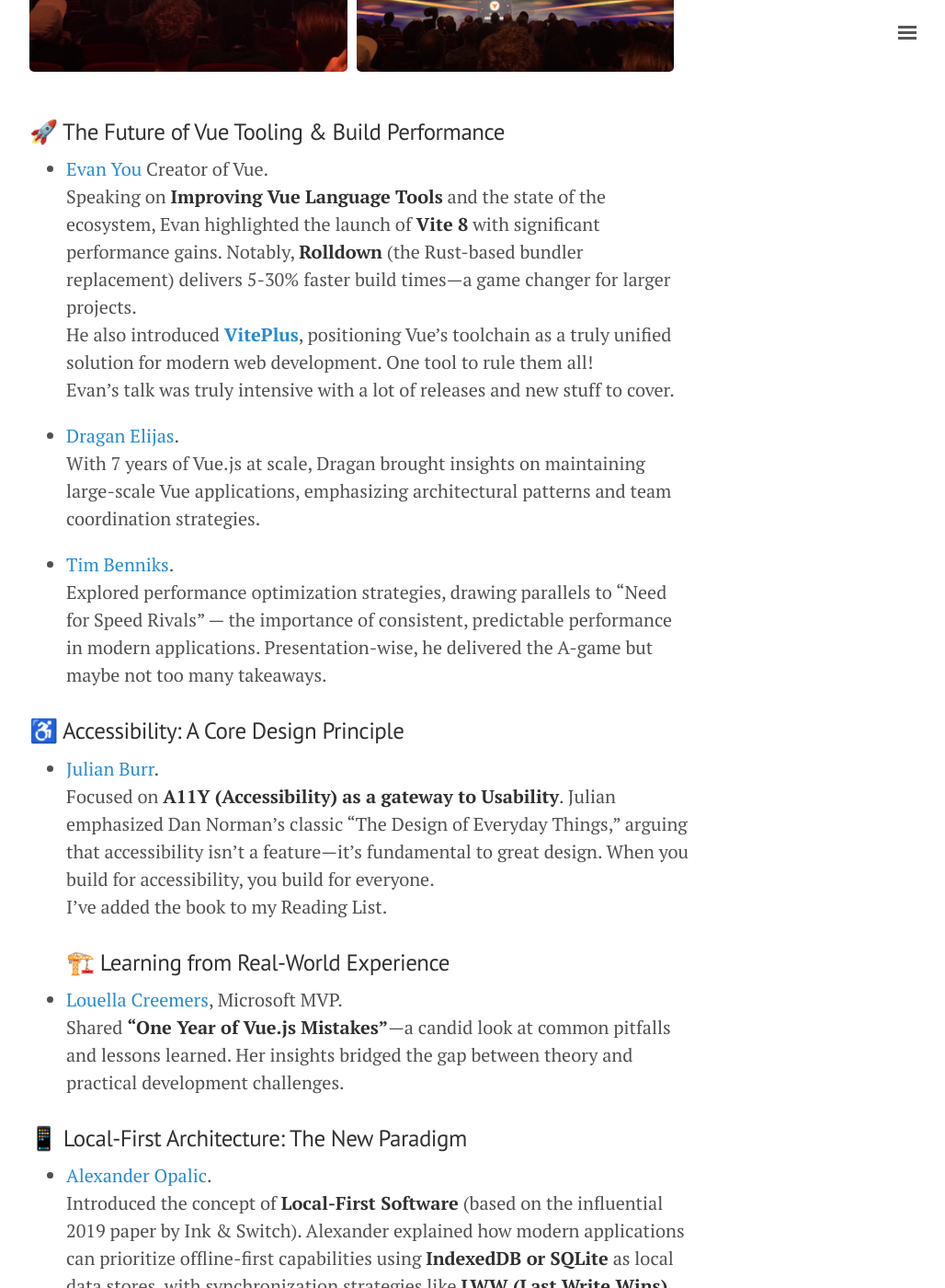
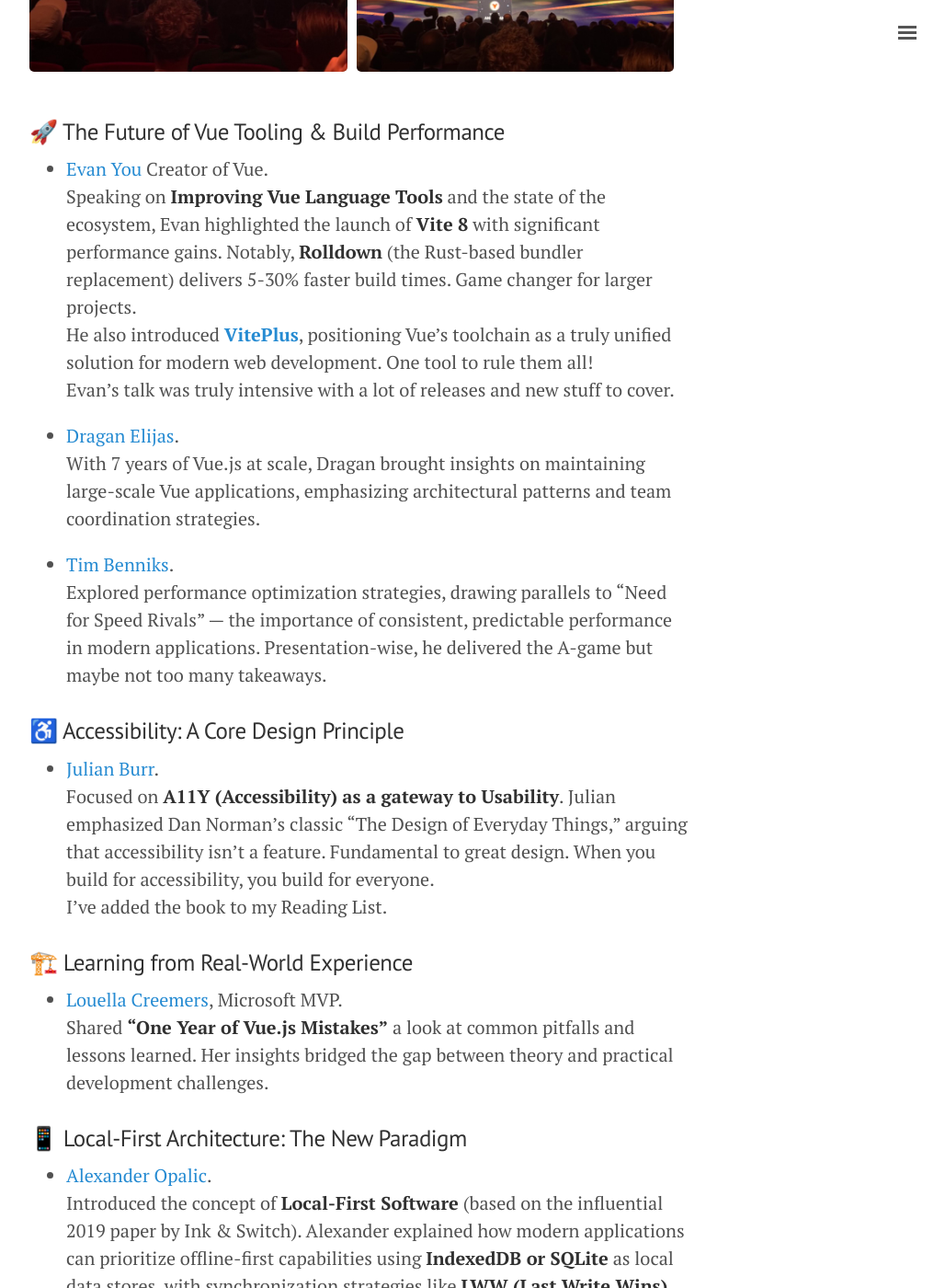
Before and after one commit to perwramdemark/perwramdemark.github.io, a Jekyll site: the page built from _posts/2026-03-13-vuejs-conference-amsterdam-day-two.md, in a window 1280 px wide and 1400 px high, scrolled down 805 px. Shown: the whole window at 92% size, without its empty margins (248-1276 px from the left). Built offline with Jekyll 4.4.1, drawn with Linux system fonts in a browser that asks for light colours; nearby versions of some CDN libraries; some of the changed text lies outside the part shown.

Commit message:
Corrections

```diff
--- a/_posts/2026-03-13-vuejs-conference-amsterdam-day-two.md
+++ b/_posts/2026-03-13-vuejs-conference-amsterdam-day-two.md
@@ -16,7 +16,7 @@
 ### 🚀 The Future of Vue Tooling & Build Performance
 
 * [Evan You](https://twitter.com/youyuxi) Creator of Vue.<br/>
-Speaking on **Improving Vue Language Tools** and the state of the ecosystem, Evan highlighted the launch of **Vite 8** with significant performance gains. Notably, **Rolldown** (the Rust-based bundler replacement) delivers 5-30% faster build times—a game changer for larger projects.
+Speaking on **Improving Vue Language Tools** and the state of the ecosystem, Evan highlighted the launch of **Vite 8** with significant performance gains. Notably, **Rolldown** (the Rust-based bundler replacement) delivers 5-30% faster build times. Game changer for larger projects.
 <br/>He also introduced [**VitePlus**](https://viteplus.dev/), positioning Vue's toolchain as a truly unified solution for modern web development. One tool to rule them all!<br/>
 Evan's talk was truly intensive with a lot of releases and new stuff to cover.
 
@@ -30,12 +30,13 @@
 ### ♿ Accessibility: A Core Design Principle
 
 * [Julian Burr](https://bsky.app/profile/julianburr.de).<br/>
-Focused on **A11Y (Accessibility) as a gateway to Usability**. Julian emphasized Dan Norman's classic "The Design of Everyday Things," arguing that accessibility isn't a feature—it's fundamental to great design. When you build for accessibility, you build for everyone.
+Focused on **A11Y (Accessibility) as a gateway to Usability**. Julian emphasized Dan Norman's classic "The Design of Everyday Things," arguing that accessibility isn't a feature. Fundamental to great design. When you build for accessibility, you build for everyone.
 <br/>I've added the book to my Reading List.
+
 ### 🏗️ Learning from Real-World Experience
 
 * [Louella Creemers](https://louella.dev/), Microsoft MVP.<br/>
-Shared **"One Year of Vue.js Mistakes"**—a candid look at common pitfalls and lessons learned. Her insights bridged the gap between theory and practical development challenges.
+Shared **"One Year of Vue.js Mistakes"** a look at common pitfalls and lessons learned. Her insights bridged the gap between theory and practical development challenges.
 
 ### 📱 Local-First Architecture: The New Paradigm
 
```
Also changed, not shown: other parts of _posts/2026-03-13-vuejs-conference-amsterdam-day-two.md (+1 -1 lines).
